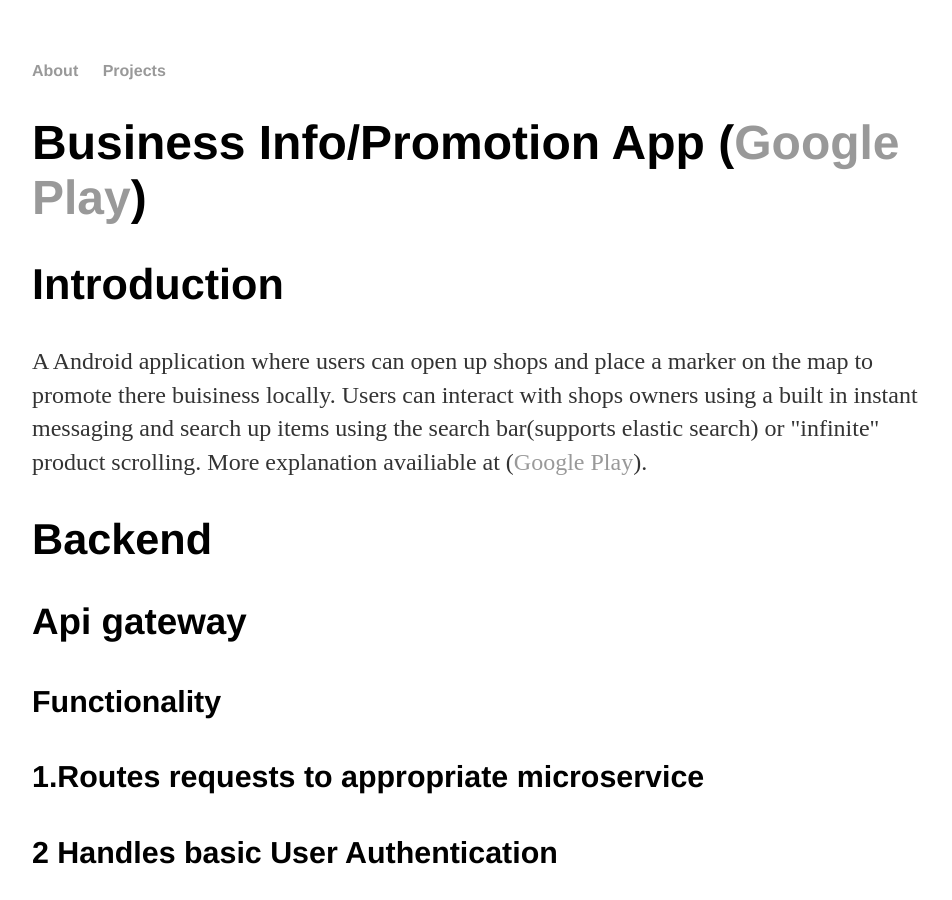
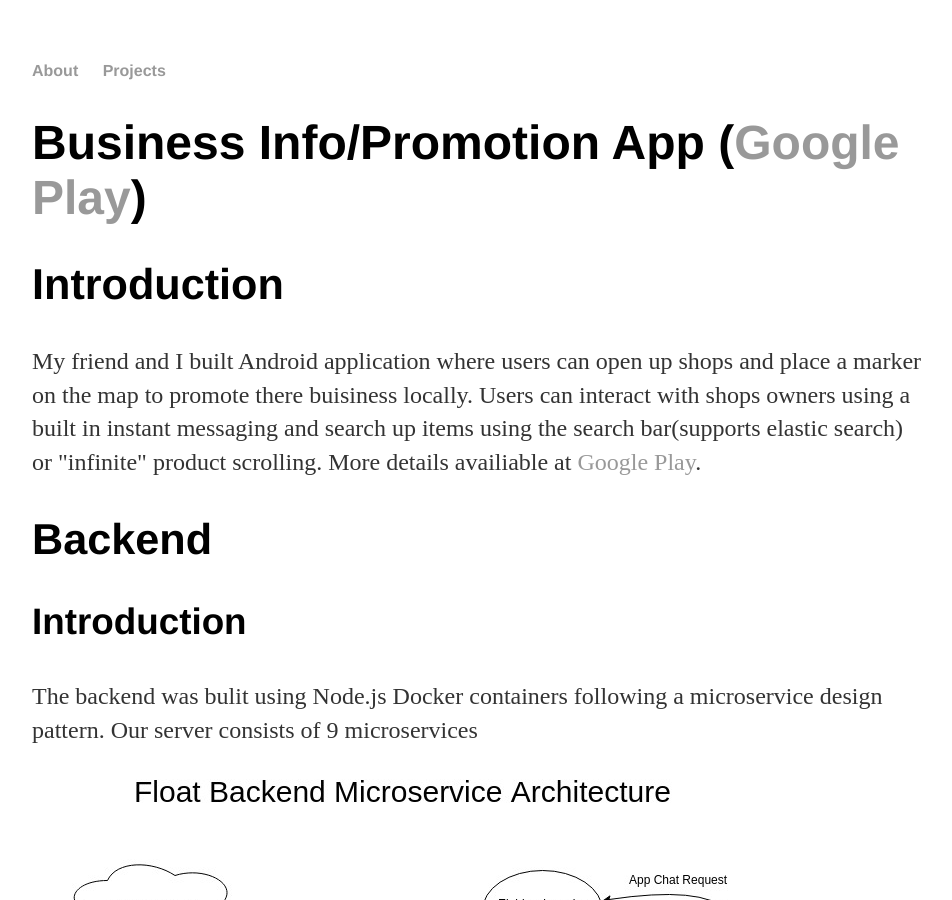
Before and after one commit to jcho7022/jcho7022.github.io, a Jekyll site: the page built from projects/float/index.html, in a window 1280 px wide and 900 px high. Shown: the whole window, without its empty margins (160-1112 px from the left). Built offline with Jekyll 4.4.1, drawn with Linux system fonts in a browser that asks for light colours.

Commit message:
Update index.html

```diff
--- a/projects/float/index.html
+++ b/projects/float/index.html
@@ -4,11 +4,16 @@
 ---
 <h1>Business Info/Promotion App (<a href="https://play.google.com/store/apps/details?id=com.floatapplication">Google Play</a>)</h1>
 <h2>Introduction</h2>
-<p>A Android application where users can open up shops and place a marker on the map to promote there buisiness locally.
+<p>My friend and I built Android application where users can open up shops and place a marker on the map to promote there buisiness locally.
 Users can interact with shops owners using a built in instant messaging and search up items using the search bar(supports elastic search)
-  or "infinite" product scrolling. More explanation availiable at (<a href="https://play.google.com/store/apps/details?id=com.floatapplication">Google Play</a>). </p>
+  or "infinite" product scrolling. More details availiable at
+  <a href="https://play.google.com/store/apps/details?id=com.floatapplication">Google Play</a>. </p>
 
 <h2>Backend</h2>
+<h3>Introduction</h3>
+<p>The backend was bulit using Node.js Docker containers following a microservice design pattern. Our server consists of 9 microservices</p>
+<img src="server_architecture.jpg" alt="server_architecture">
+
   <h3>Api gateway</h3>
   <h4>Functionality</h4>
   <h4>1.Routes requests to appropriate microservice</h4>
```
